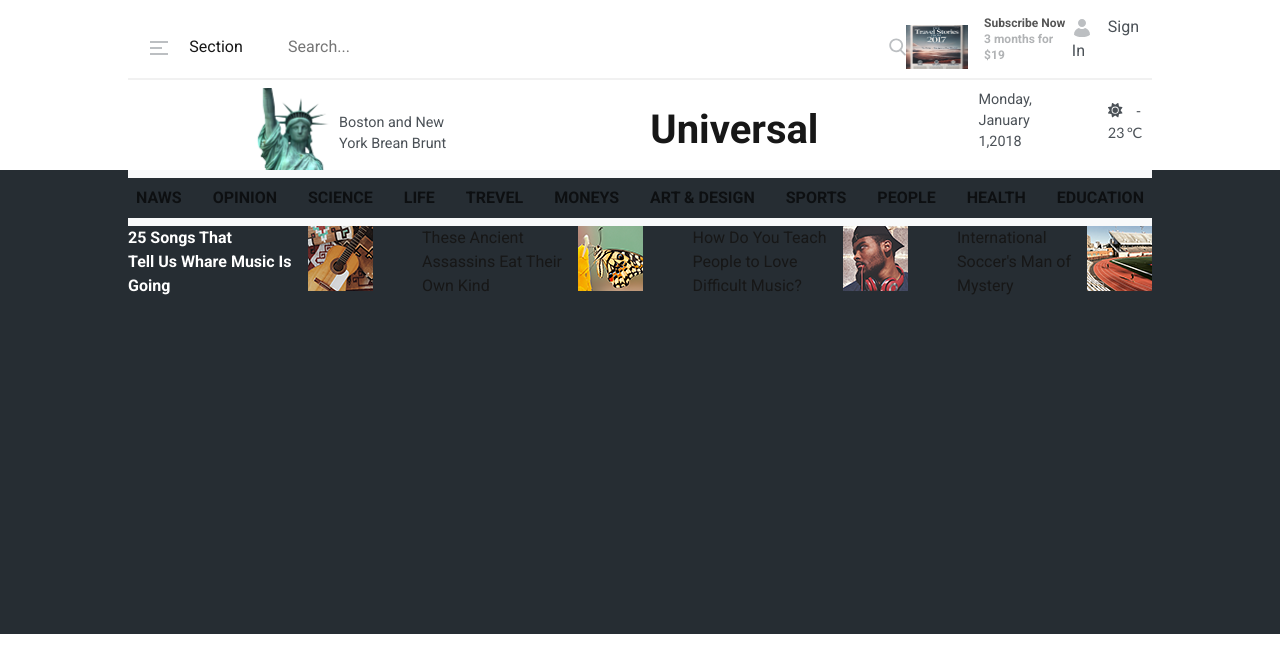
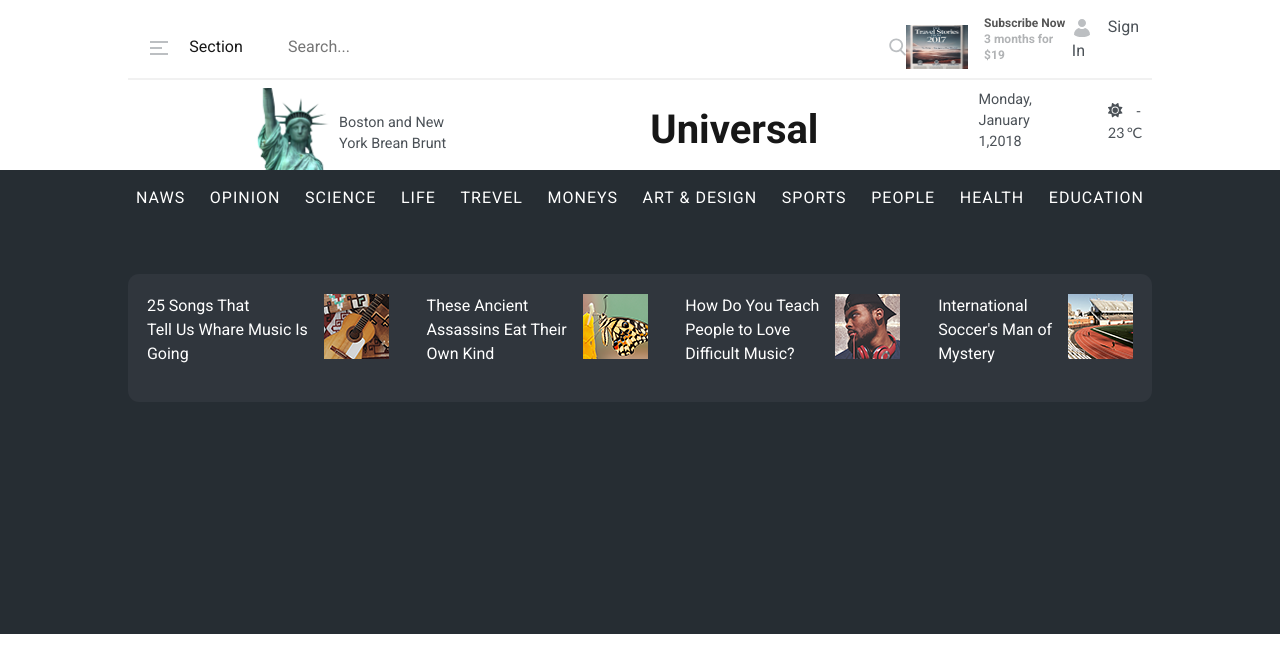
Before and after one commit to Boymirza92/Magazine, a Next.js app: page / in a window 1280 px wide. Shown: the top 672 px of the page. Built offline with nearby package versions, Linux system fonts and the light colour scheme.

Commit message:
Navbar qismi yakunlandi

```diff
--- a/src/app/components/header/menu/page.js
+++ b/src/app/components/header/menu/page.js
@@ -335,15 +335,36 @@ const Nav = styled.div`
   background-color: #262d33;
 
 
+
   .navbar-nav {
     display: flex;
     justify-content: space-between;
     flex-direction: row;
     flex-wrap: rowrap;
     width: 100%;
-    font-weight: bold;
+    letter-spacing: 1px;
+    font-size: 1rem;
     color: #fff;
     background-color: #262d33;
+
+     &:hover {
+    color: rgb(105, 100, 112);
+    &:active {
+      color: rgb(51, 44, 44);
+    }
+  }
+
+    a {
+      color: #fff;
+    &:hover {
+     color: rgb(155, 151, 161);
+      font-size: 1.1rem;
+    &:active {
+      color: rgb(51, 44, 44);
+    }
+  }
+
+    }
 
   }
   @media (max-width: 768px) {
@@ -353,10 +374,23 @@ const Nav = styled.div`
 
 const Advertising = styled.div`
   display: flex;
-  justify-content: space-between;
+  justify-content: space-around;
+  align-items: center;
   flex-direction: row;
   flex-wrap: rowrap;
   width: 80%;
+  height: 8rem;
+  margin-top: 3rem;
+  background-color: #30363d;
+  border-radius: 0.7rem;
+  font-size: 1rem;
+
+  @media (max-width: 768px) {
+    flex-direction: column;
+    background-color: inherit;
+    justify-content: flex-start;
+    align-items: flex-start;
+  }
 `;
 
 const Music = styled.div`
@@ -364,7 +398,6 @@ const Music = styled.div`
   justify-content: space-between;
 `;
 const TitleMusic = styled.p`
-  font-weight: bold;
   color: white;
   padding-right: 1rem;
 `;
@@ -374,6 +407,7 @@ const Butterfly = styled.div`
 `;
 const ButterflyTitle = styled.p`
   padding-right: 1rem;
+  color: #fff;
 `;
 const MusicTwo = styled.div`
   display: flex;
@@ -381,6 +415,7 @@ const MusicTwo = styled.div`
 `;
 const MusicTwoTitle = styled.p`
   padding-right: 1rem;
+  color: #fff;
 `;
 const Mystery = styled.div`
   display: flex;
@@ -388,6 +423,7 @@ const Mystery = styled.div`
 `;
 const MysteryTitle = styled.p`
   padding-right: 1rem;
+  color: #fff;
 `;
 
 const App = () => {
@@ -488,7 +524,7 @@ const App = () => {
         </TheWeather>
       </MenuTwo>
       <Navbars>
-        <Nav className="navbar navbar-expand-md navbar-light bg-light">
+        <Nav className="navbar navbar-expand-md navbar-light">
           <button
             className="navbar-toggler"
             type="button"
@@ -502,7 +538,7 @@ const App = () => {
             <ul className="navbar-nav">
               <li className="nav-item active">
                 <a className="nav-link" href="#">
-                  NAWS <span className="sr-only">(current)</span>
+                  NAWS <span className="sr-only"></span>
                 </a>
               </li>
               <li className="nav-item active">
```
